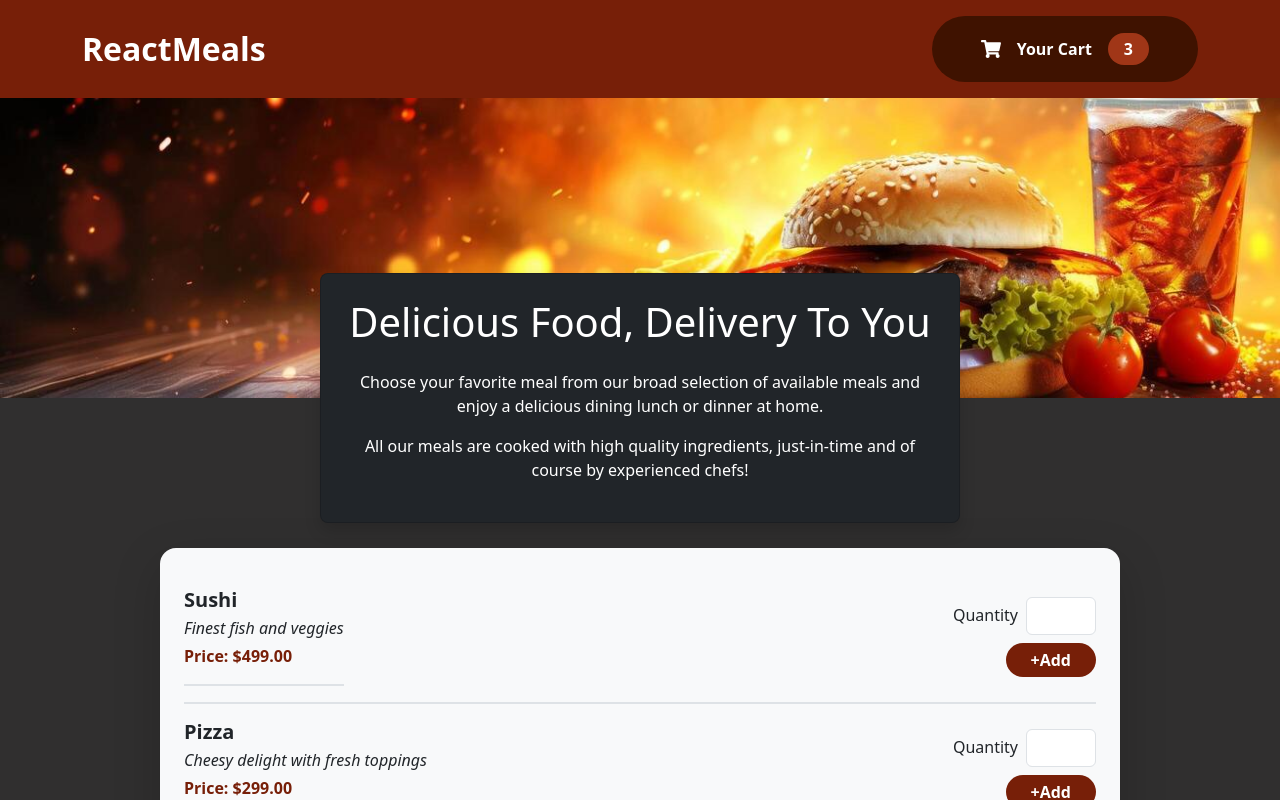
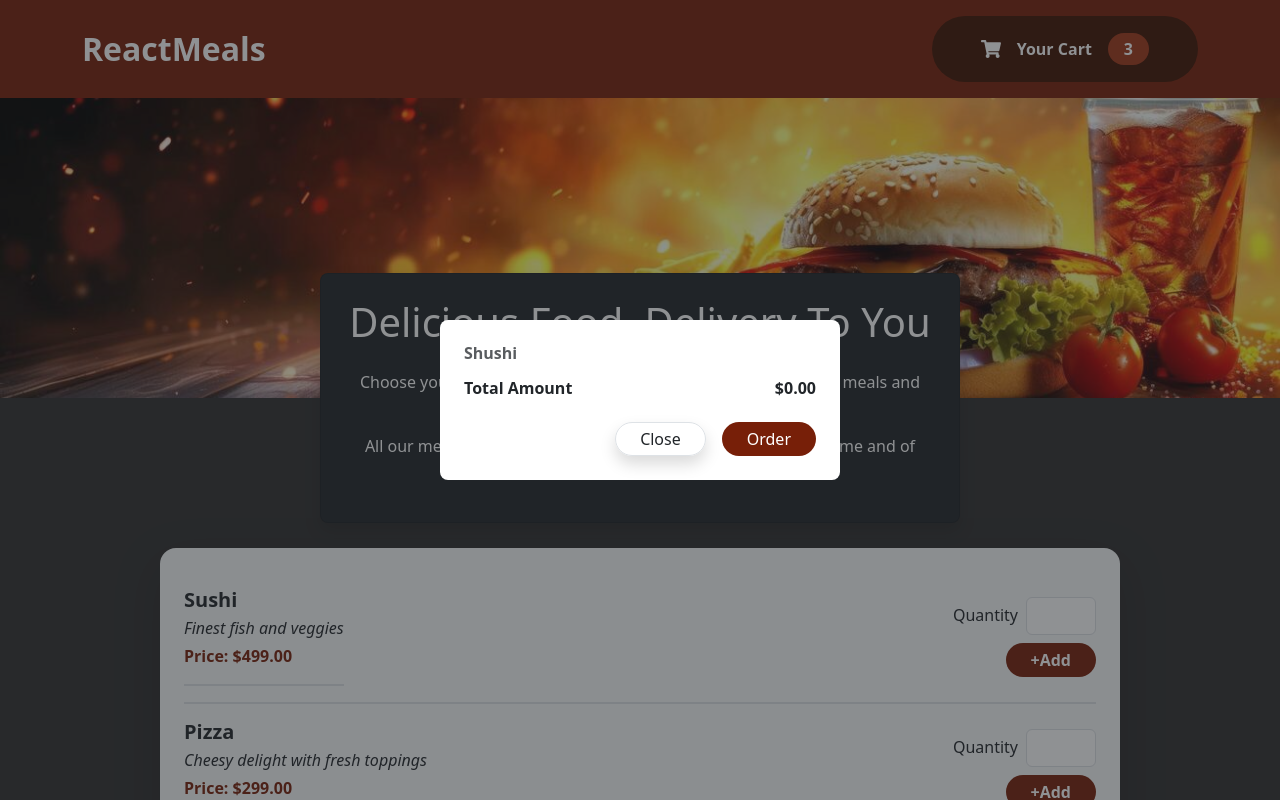
Before and after one commit to kashishkushwaha09/restaurant-sharpener, a React (Vite) app: page / in a window 1280 px wide. Shown: the top 800 px of the page. Built offline with nearby package versions, Linux system fonts and the light colour scheme.

Commit message:
Making a hard Coded Cart without any Functionality

```diff
--- a/index.html
+++ b/index.html
@@ -8,6 +8,7 @@
   </head>
   <body>
     <div id="root"></div>
+    <div id="overlays"></div>
     <script type="module" src="/src/main.jsx"></script>
   </body>
 </html>
--- /dev/null
+++ b/src/components/Cart/CartItems.jsx
@@ -0,0 +1,20 @@
+import React from 'react'
+
+const CartItems = () => {
+  return (
+    <div className="bg-white p-4 rounded-3" style={{ width: "400px" }}>
+          <h6 className='text-muted fw-semibold'>Shushi</h6 >
+          <div className="d-flex justify-content-between align-items-center my-3 fw-bold">
+            <h6 className='fw-bold'>Total Amount</h6>
+            <h6 className='fw-bold'>$0.00</h6>
+          </div>
+
+          <div className="d-flex justify-content-end gap-3">
+            <button className="btn close-btn rounded-pill px-4 py-0 fw-medium shadow border">Close</button>
+            <button className="btn add-btn rounded-pill px-4 py-1">Order</button>
+          </div>
+        </div>
+  )
+}
+
+export default CartItems
--- /dev/null
+++ b/src/components/Layout/CartModal.jsx
@@ -0,0 +1,12 @@
+import ReactDOM from 'react-dom';
+
+const CartModal = ({children}) => {
+  return ReactDOM.createPortal(
+    <div className='position-fixed top-0 start-0 w-100 h-100 bg-dark bg-opacity-50 d-flex justify-content-center align-items-center' style={{zIndex: 999}}>
+      {children}
+    </div>,
+    document.getElementById('overlays')
+  );
+};
+
+export default CartModal;
--- a/src/components/Layout/Layout.jsx
+++ b/src/components/Layout/Layout.jsx
@@ -2,13 +2,18 @@ import React from 'react'
 import Header from './Header'
 import styles from './layout.module.css'
 import HeroSection from './HeroSection'
-const Layout = ({children}) => {
+import CartModal from './CartModal'
+import CartItems from '../Cart/CartItems'
+const Layout = ({ children }) => {
   return (
     <>
-       <Header/>
-       {/* header image  */}
-       <HeroSection/>
-        {children}
+      <Header />
+      <CartModal>
+        <CartItems />
+      </CartModal>
+      {/* header image  */}
+      <HeroSection />
+      {children}
     </>
   )
 }
--- a/src/index.css
+++ b/src/index.css
@@ -8,4 +8,19 @@ body{
 .add-btn{
     background-color: #771f08 !important;
     color: white !important;
+    transition: all 0.3s ease;
 }
+.add-btn:hover {
+  background-color: #5a1706 !important; /* darker */
+  transform:scale(1.03);
+}
+.close-btn{
+    background-color: transparent !important;
+    /* border:1px solid #771f08 !important; */
+     transition: all 0.3s ease;
+}
+
+.close-btn:hover {
+  background-color: rgb(245, 243, 243) !important;
+  transform:scale(1.03);
+}
```
